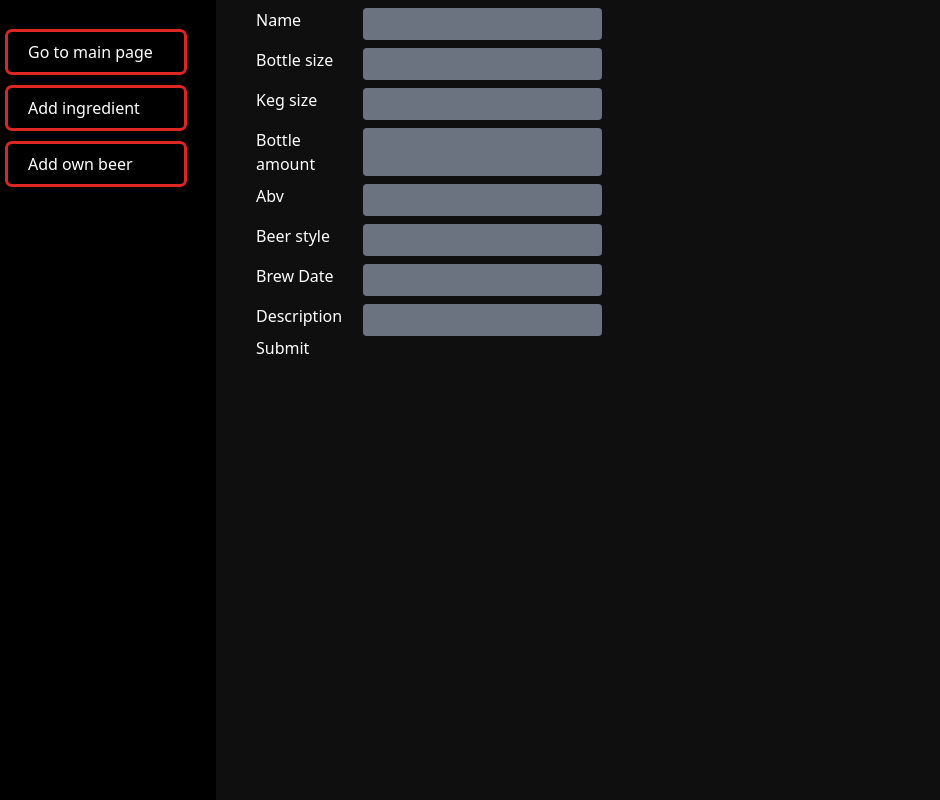
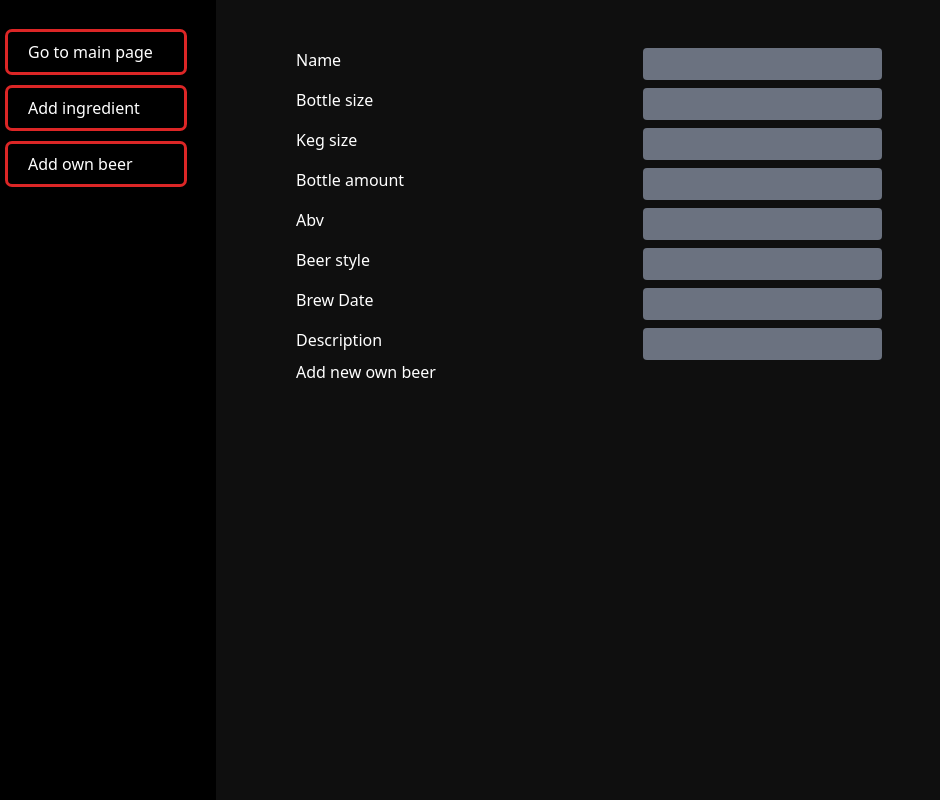
Before and after one commit to tvaskisalo/ale-arsenal, a React (Vite) app in the folder ale-arsenal-frontend/: page /add-own-beer in a window 1280 px wide. Shown: the whole page, without its empty margins (0-940 px from the left). Built offline with nearby package versions, Linux system fonts and the light colour scheme.

Commit message:
Refactor frontend forms

```diff
--- /dev/null
+++ b/ale-arsenal-frontend/src/components/form/Form.tsx
@@ -0,0 +1,25 @@
+import React, { ReactNode } from 'react'
+
+export enum FormType {
+	OWN_BEER = 'own beer',
+	INGREDIENT = 'ingreident',
+}
+
+interface FormProps {
+	children: ReactNode
+	formType: FormType
+	onSubmit: (event: React.BaseSyntheticEvent) => Promise<void>
+}
+const Form = ({ children, formType, onSubmit }: FormProps) => {
+	return (
+		<form onSubmit={onSubmit} className={'w-4/12 p-10'}>
+			{children}
+			<button
+				type="submit"
+				data-testid={`submit-form`}
+			>{`Add new ${formType}`}</button>
+		</form>
+	)
+}
+
+export default Form
--- a/ale-arsenal-frontend/src/pages/ingredient-form/Ingredient-form.tsx
+++ b/ale-arsenal-frontend/src/pages/ingredients/ingredient-form/Ingredient-form.tsx
@@ -1,10 +1,11 @@
 import { zodResolver } from '@hookform/resolvers/zod'
 import { SubmitHandler, useForm } from 'react-hook-form'
 
-import TextInput from '../../components/text-input/Text-input.tsx'
-import { addIngredientSchema } from '../../schemas/ingredient-schemas.ts'
-import { addIngredient } from '../../services/ingredient-service.ts'
-import { addIngredientCommand } from '../../types/ingredient-types.ts'
+import Form, { FormType } from '../../../components/form/Form.tsx'
+import TextInput from '../../../components/text-input/Text-input.tsx'
+import { addIngredientSchema } from '../../../schemas/ingredient-schemas.ts'
+import { addIngredient } from '../../../services/ingredient-service.ts'
+import { addIngredientCommand } from '../../../types/ingredient-types.ts'
 
 const IngredientForm = () => {
 	const { register, handleSubmit } = useForm<addIngredientCommand>({
@@ -16,7 +17,7 @@ const IngredientForm = () => {
 		console.log(id)
 	}
 	return (
-		<form onSubmit={handleSubmit(onSubmit)} className={'w-1/12'}>
+		<Form onSubmit={handleSubmit(onSubmit)} formType={FormType.INGREDIENT}>
 			<TextInput register={register} label={'Name'} field={'name'} />
 			<TextInput
 				register={register}
@@ -29,8 +30,7 @@ const IngredientForm = () => {
 				label={'Ingredient type'}
 				field={'ingredientType'}
 			/>
-			<input type="submit" />
-		</form>
+		</Form>
 	)
 }
 
--- a/ale-arsenal-frontend/src/pages/own-beer-form/Own-beer-form.tsx
+++ b/ale-arsenal-frontend/src/pages/own-beer-form/Own-beer-form.tsx
@@ -1,6 +1,7 @@
 import { zodResolver } from '@hookform/resolvers/zod'
 import { SubmitHandler, useForm } from 'react-hook-form'
 
+import Form, { FormType } from '../../components/form/Form.tsx'
 import TextInput from '../../components/text-input/Text-input.tsx'
 import { addOwnBeerSchema } from '../../schemas/own-beer-schemas.ts'
 import { addOwnBeer } from '../../services/own-beer-service.ts'
@@ -16,7 +17,7 @@ const OwnBeerForm = () => {
 		console.log(id)
 	}
 	return (
-		<form onSubmit={handleSubmit(onSubmit)} className={'w-1/12'}>
+		<Form onSubmit={handleSubmit(onSubmit)} formType={FormType.OWN_BEER}>
 			<TextInput register={register} label={'Name'} field={'name'} />
 			<TextInput
 				register={register}
@@ -49,8 +50,7 @@ const OwnBeerForm = () => {
 				label={'Description'}
 				field={'description'}
 			/>
-			<input type="submit" />
-		</form>
+		</Form>
 	)
 }
 
```
